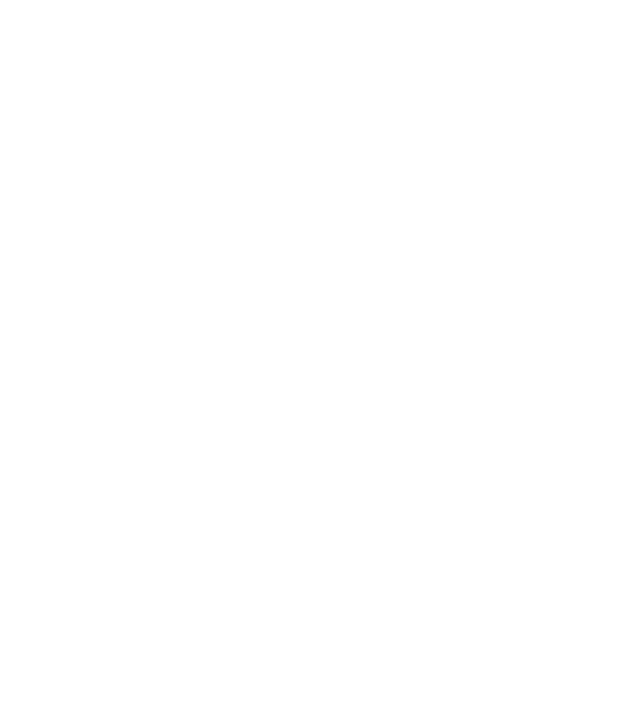
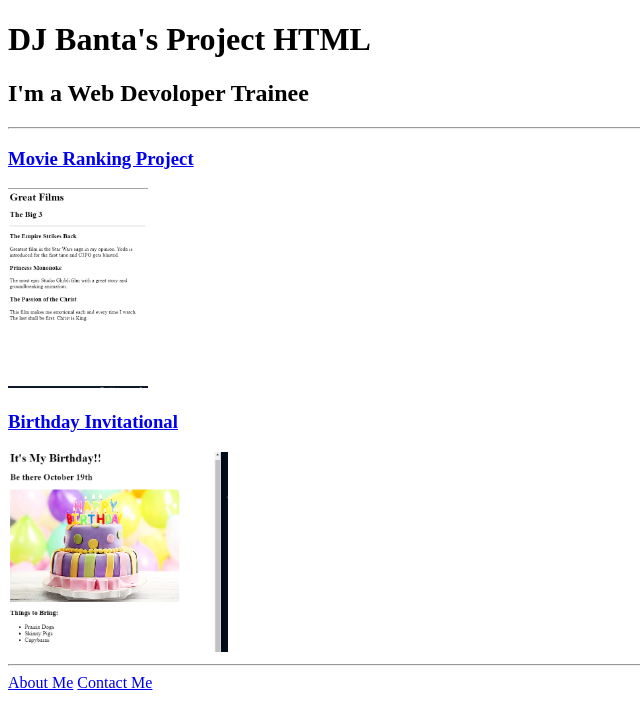
Before and after one commit to proverbialdonovan/project.html, a plain HTML site: page index.html in a window 1280 px wide. Shown: the whole page, without its empty margins (0-640 px from the left). Drawn offline with Linux system fonts and the light colour scheme.

Commit message:
Add files via upload

```diff
--- a/index.html
+++ b/index.html
@@ -1,15 +1,19 @@
-<!-- TODO 1: Create the HTML Boilerplate -->
-
-<!-- TODO 2: Add Your previous projects' HTML into the public folder -->
-
-<!-- TODO 3: Take screenshots of your project previews and add the images to the images folder -->
-
-<!-- TODO 4: Add titles/subtitles etc. -->
-
-<!-- TODO 5: Add a link to the project pages -->
-
-<!-- TODO 6: Add images to show the project previews
-HINT for TODO 6: You can use the height attribute set to 200 to make the image smaller:
-https://developer.mozilla.org/en-US/docs/Web/HTML/Element/img#attr-height -->
-
-<!-- TODO 7: Add the Contact Me and About Me page links -->
+<!DOCTYPE html>
+<html lang="eng">
+  <head>
+    <meta charset="UTF-8"/>
+    <title>DJ Banta's Project Portfolio</title>
+  </head>
+   <body>
+    <h1>DJ Banta's Project HTML</h1>
+    <h2>I'm a Web Devoloper Trainee</h2>
+    <hr />
+    <h3><a href="./public/movie-ranking.html"> Movie Ranking Project </a></h3>
+    <img src="./assets/images/Screenshot 2025-05-19 172013.png" Height="200">
+    <h3><a href="./public/birthday-invite.html"> Birthday Invitational </a> </h3>
+    <img src="./assets/images/Screenshot 2025-05-19 172240.png" Height="200">
+    <hr />
+    <a href="./public/about.html"> About Me</a>
+    <a href="./public/contact.html"> Contact Me</a>
+  </body>
+</html>
```
